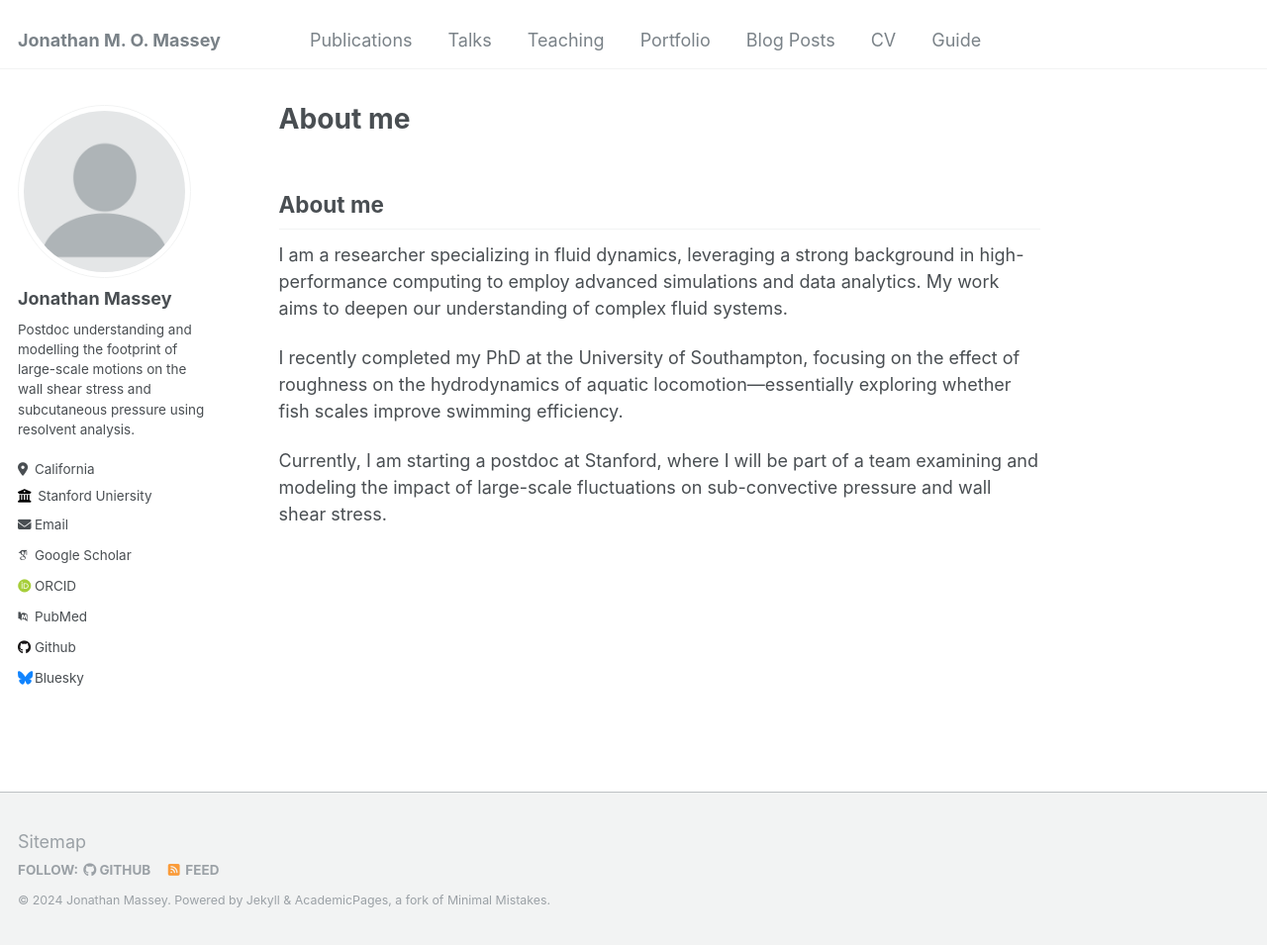
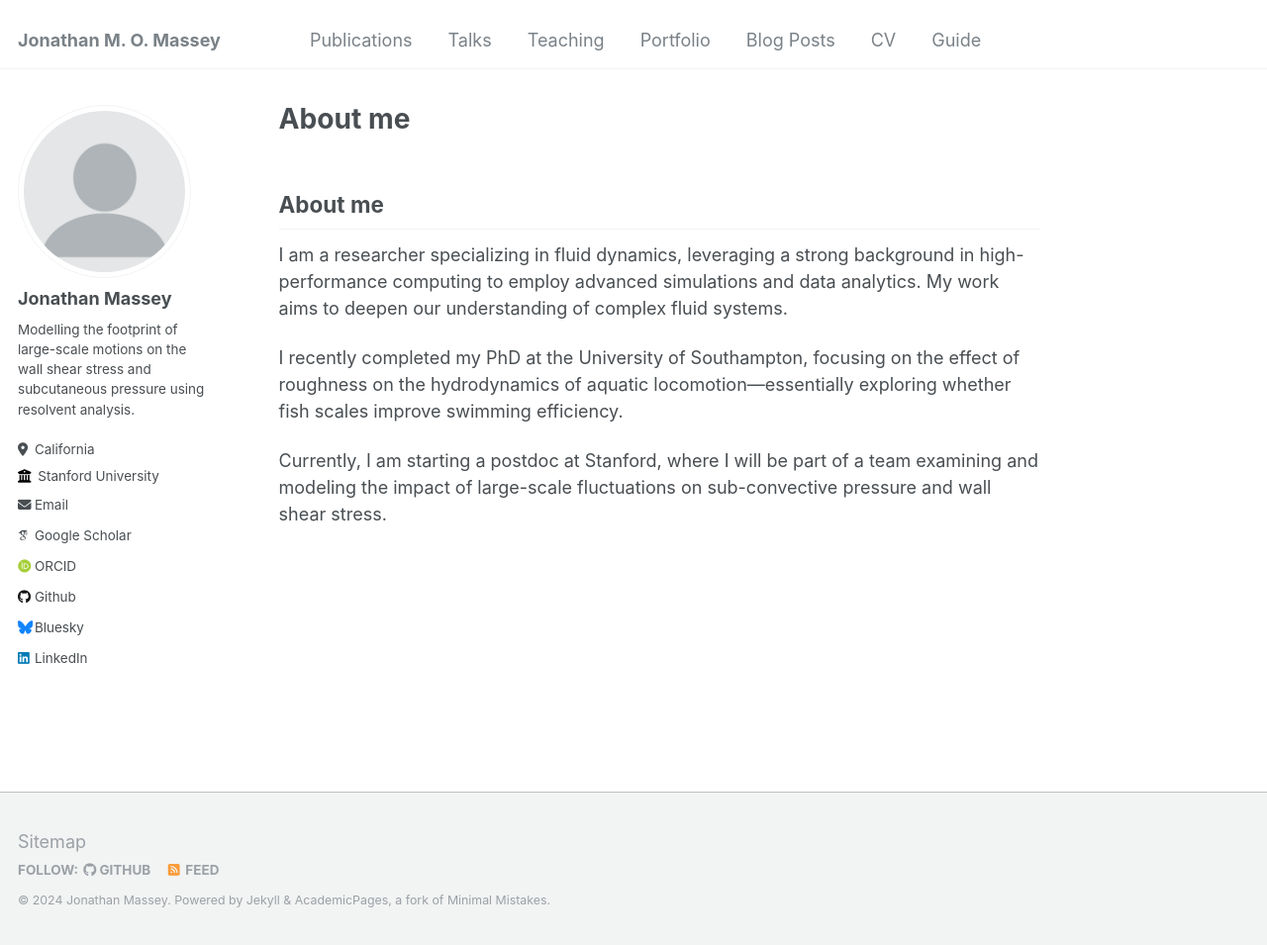
Before and after one commit to J-Massey/J-Massey.github.io, a Jekyll site: the page built from _pages/about.md, in a window 1280 px wide and 955 px high. Shown: the whole window at 99% size. Built offline with Jekyll 4.4.1, drawn with Linux system fonts in a browser that asks for light colours; some web fonts are replaced.

Commit message:
Update _config.yml

```diff
--- a/_config.yml
+++ b/_config.yml
@@ -24,19 +24,19 @@ author:
   avatar           : "profile.png"
   name             : "Jonathan Massey"
   pronouns         : # example: "she/her"
-  bio              : "Postdoc understanding and modelling the footprint of large-scale motions on the wall shear stress and subcutaneous pressure using resolvent analysis."
+  bio              : "Modelling the footprint of large-scale motions on the wall shear stress and subcutaneous pressure using resolvent analysis."
   location         : "California"
-  employer         : "Stanford Uniersity"
+  employer         : "Stanford University"
   uri              : # URL
   email            : "masseyj@stanford.edu"
 
   # Academic websites
   arxiv            : # URL - Update with the correct link to your profile
-  googlescholar    : "https://scholar.google.com/citations?user=PS_CX0AAAAAJ"
+  googlescholar    : "https://scholar.google.co.uk/citations?user=9Y6HAjAAAAAJ&hl=en&oi=sra"
   impactstory      : # URL
-  orcid            : "http://orcid.org/yourorcidurl"
+  orcid            : "https://orcid.org/0000-0002-2893-955X"
   semantic         : # URL
-  pubmed           : "https://www.ncbi.nlm.nih.gov/pubmed/?term=john+snow"
+  pubmed           : # URL
   researchgate     : # URL
 
   # Repositories and software development
@@ -57,7 +57,7 @@ author:
   keybase          : # Username
   instagram        : # Username
   lastfm           : # Username
-  linkedin         : # Username
+  linkedin         : "masseyjmo"
   mastodon         : # URL
   medium           : # URL
   pinterest        : # Username
```
